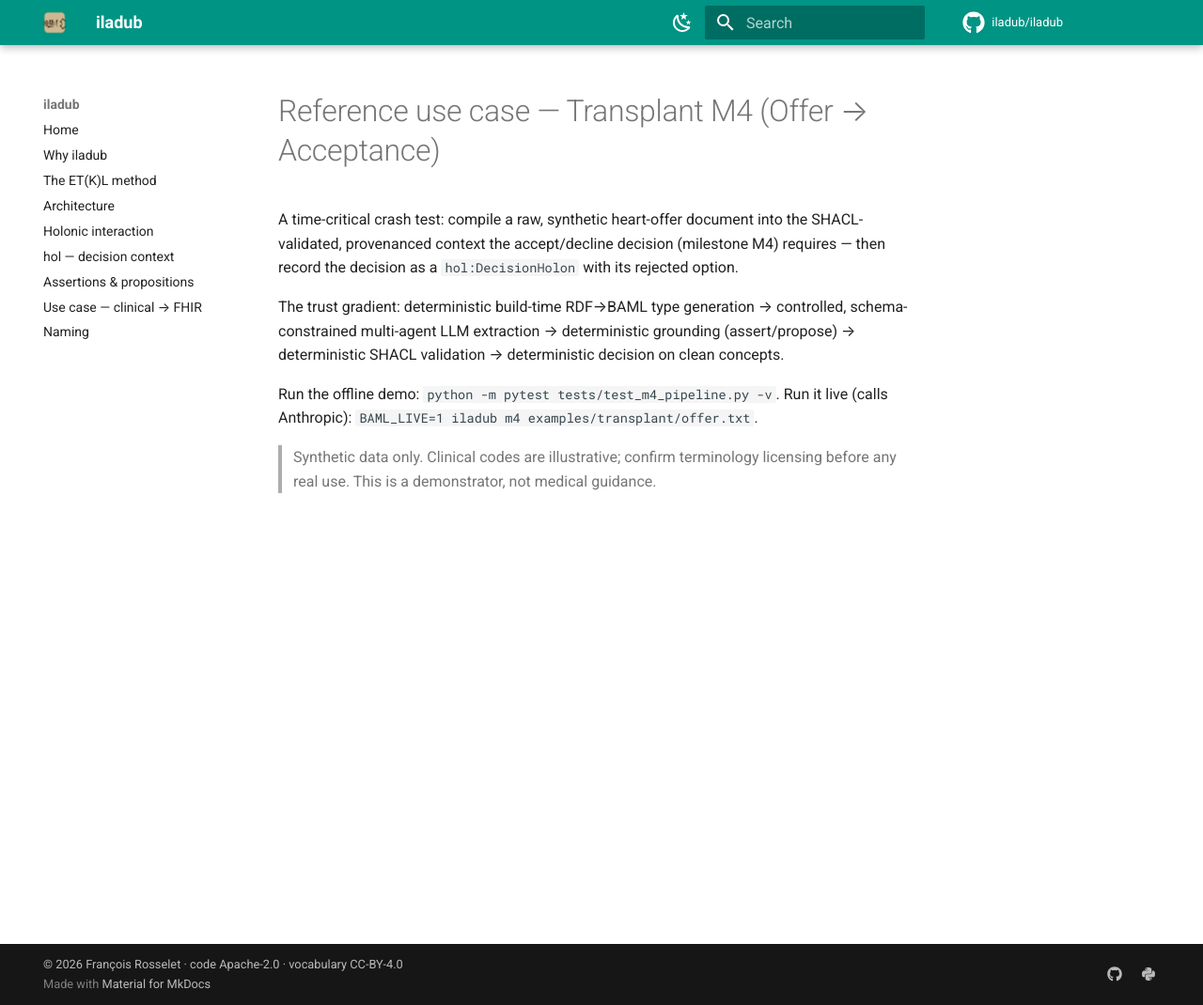
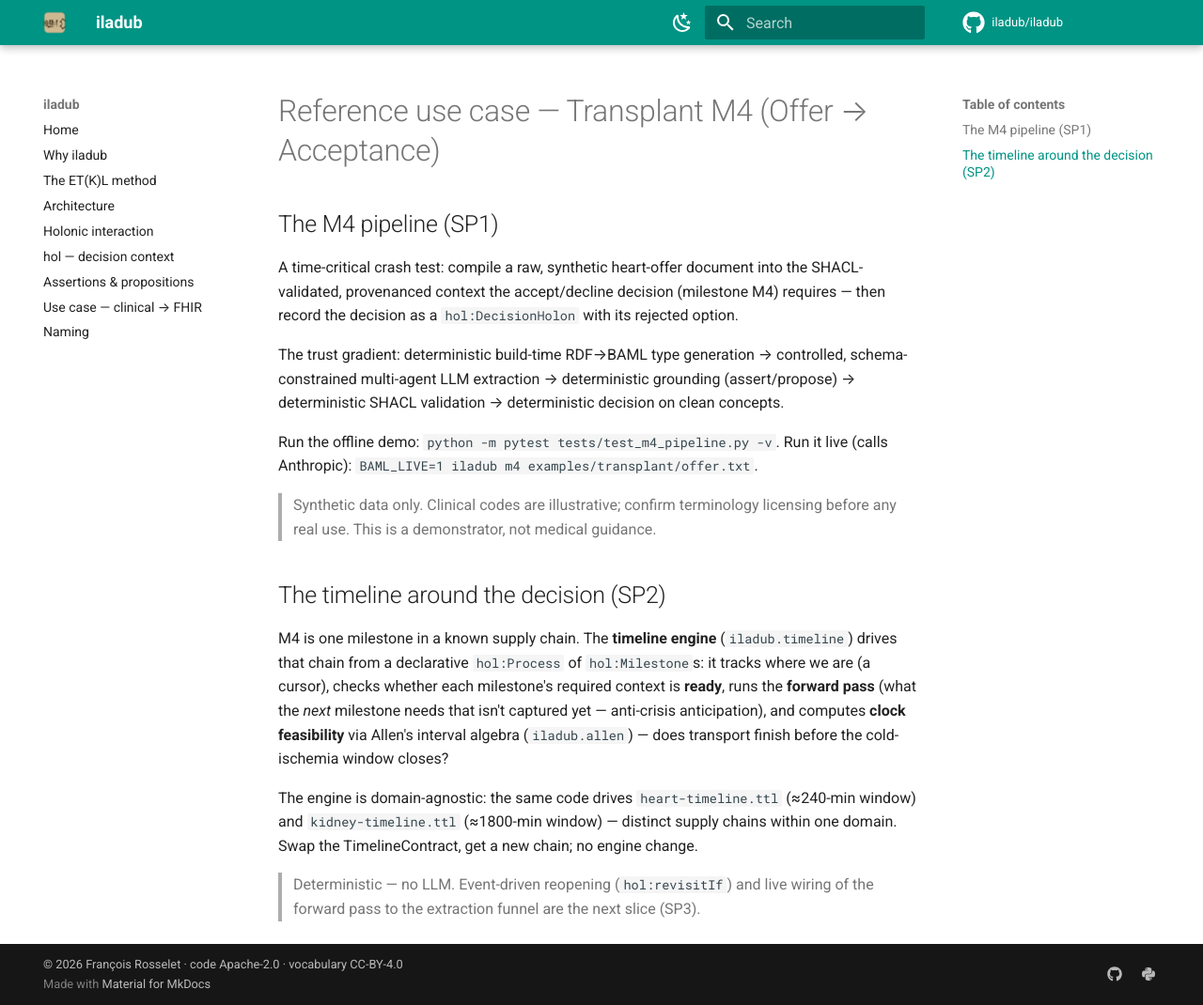
Before and after one commit to iladub/iladub, an MkDocs documentation site: the page built from docs/use-case-transplant-m4.md, in a window 1280 px wide and 1070 px high. Shown: the whole window at 94% size. Built offline with MkDocs 1.6.1 and Material for MkDocs 9.7.7, drawn with Linux system fonts in a browser that asks for light colours; comment, search, counter and statistics services are not loaded.

Commit message:
docs(sp2): timeline engine section in the transplant use case
Co-Authored-By: Claude Sonnet 4.6 <noreply@anthropic.com>

```diff
--- a/docs/use-case-transplant-m4.md
+++ b/docs/use-case-transplant-m4.md
@@ -1,4 +1,6 @@
 # Reference use case — Transplant M4 (Offer → Acceptance)
+
+## The M4 pipeline (SP1)
 
 A time-critical crash test: compile a raw, synthetic heart-offer document into the
 SHACL-validated, provenanced context the accept/decline decision (milestone M4) requires —
@@ -13,3 +15,19 @@ Run it live (calls Anthropic): `BAML_LIVE=1 iladub m4 examples/transplant/offer.
 
 > Synthetic data only. Clinical codes are illustrative; confirm terminology licensing
 > before any real use. This is a demonstrator, not medical guidance.
+
+## The timeline around the decision (SP2)
+
+M4 is one milestone in a known supply chain. The **timeline engine** (`iladub.timeline`)
+drives that chain from a declarative `hol:Process` of `hol:Milestone`s: it tracks where we
+are (a cursor), checks whether each milestone's required context is **ready**, runs the
+**forward pass** (what the *next* milestone needs that isn't captured yet — anti-crisis
+anticipation), and computes **clock feasibility** via Allen's interval algebra
+(`iladub.allen`) — does transport finish before the cold-ischemia window closes?
+
+The engine is domain-agnostic: the same code drives `heart-timeline.ttl` (≈240-min window)
+and `kidney-timeline.ttl` (≈1800-min window) — distinct supply chains within one domain.
+Swap the TimelineContract, get a new chain; no engine change.
+
+> Deterministic — no LLM. Event-driven reopening (`hol:revisitIf`) and live wiring of the
+> forward pass to the extraction funnel are the next slice (SP3).
```
